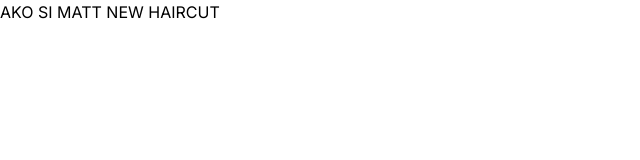
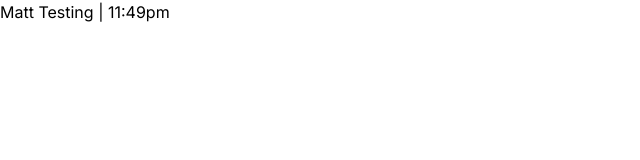
Before and after one commit to androniconucum/Spotfinder, a Next.js app: page / in a window 1280 px wide. Shown: the top 160 px of the page, without its empty margins (0-640 px from the left). Built offline with nearby package versions, Linux system fonts and the light colour scheme.

Commit message:
TESTING #3

```diff
--- a/app/page.tsx
+++ b/app/page.tsx
@@ -3,7 +3,7 @@ import Image from "next/image";
 export default function Home() {
   return (
     <main>
-      <h1>AKO SI MATT NEW HAIRCUT</h1>
+      <h1>Matt Testing | 11:49pm</h1>
     </main>
   );
 }
```
